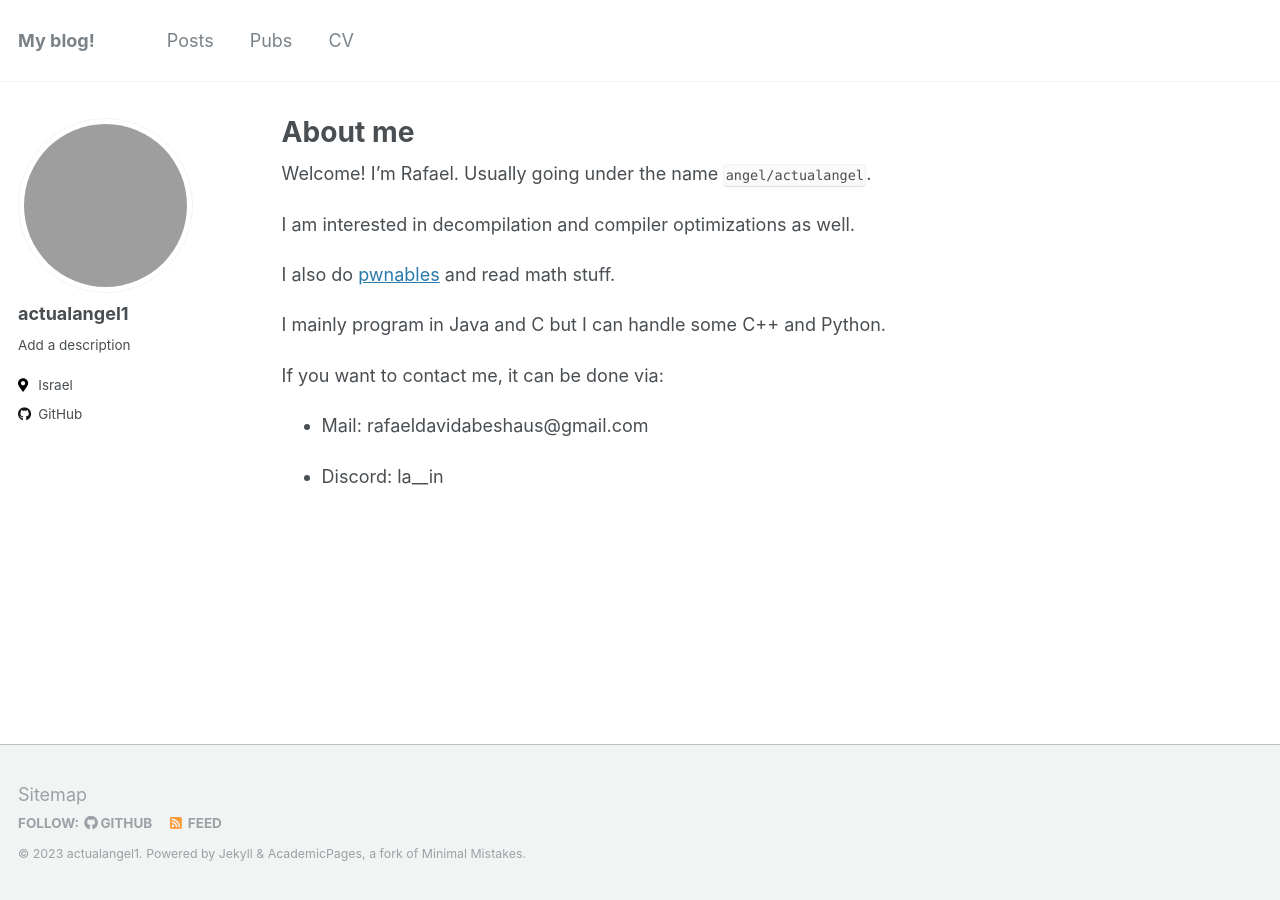
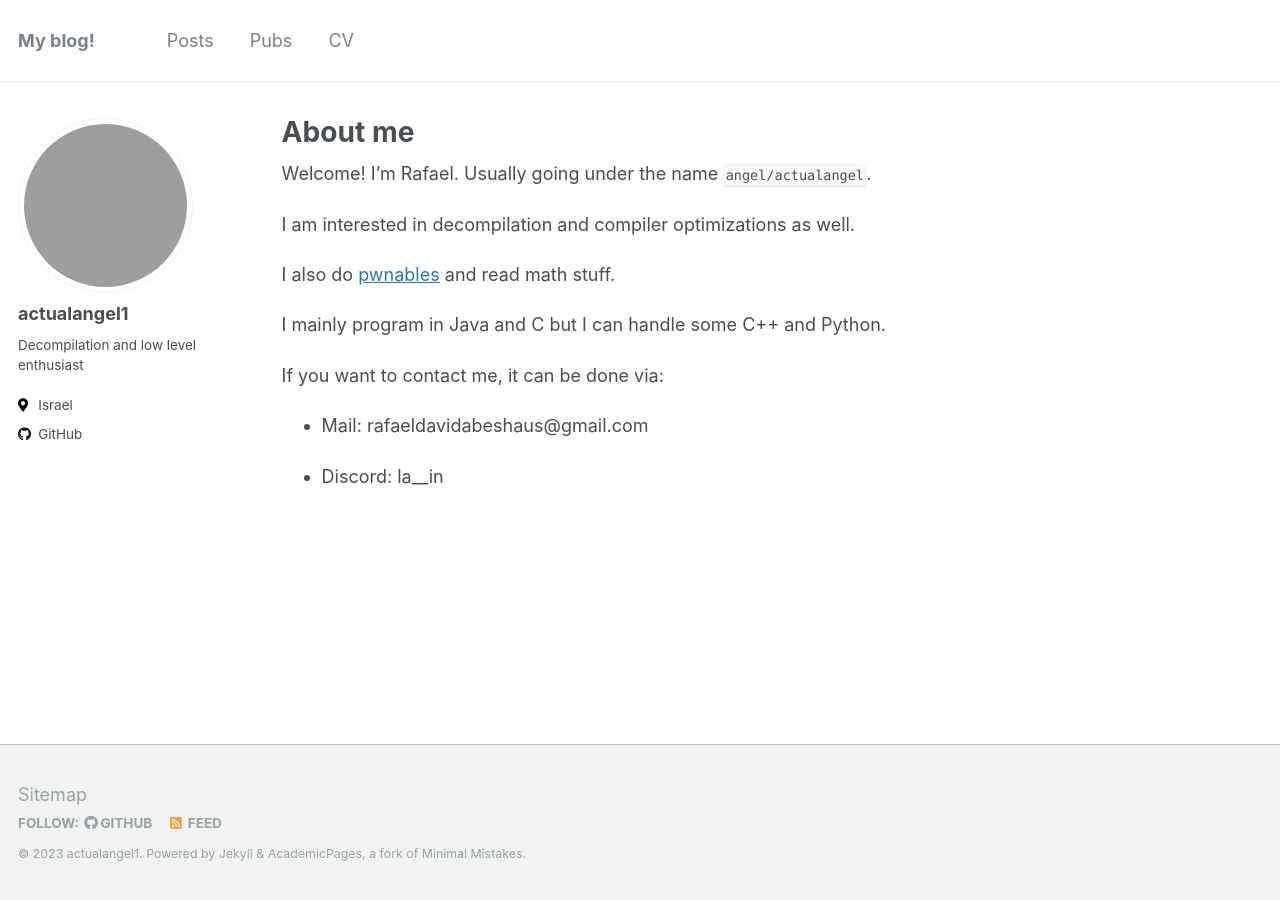
Before and after one commit to ActualAngel1/actualangel1.github.io, a Jekyll site: the page built from _pages/about.md, in a window 1280 px wide. Built offline with Jekyll 4.4.1, drawn with Linux system fonts in a browser that asks for light colours; grey boxes are pictures that could not be loaded.

Commit message:
Update _config.yml

```diff
--- a/_config.yml
+++ b/_config.yml
@@ -86,7 +86,7 @@ analytics:
 author:
   name             : "actualangel1"
   avatar           : "https://avatars.githubusercontent.com/u/115042939?v=4"
-  bio              : "Add a description"
+  bio              : "Decompilation and low level enthusiast"
   location         : "Israel"
   employer         :
   pubmed           :
```
